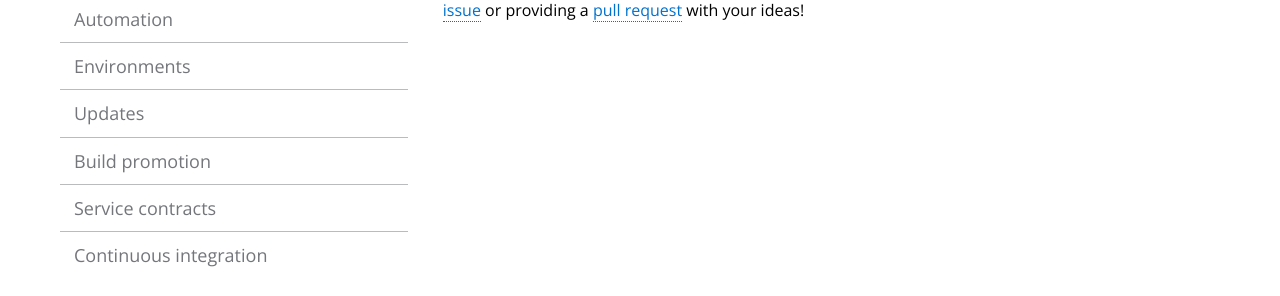
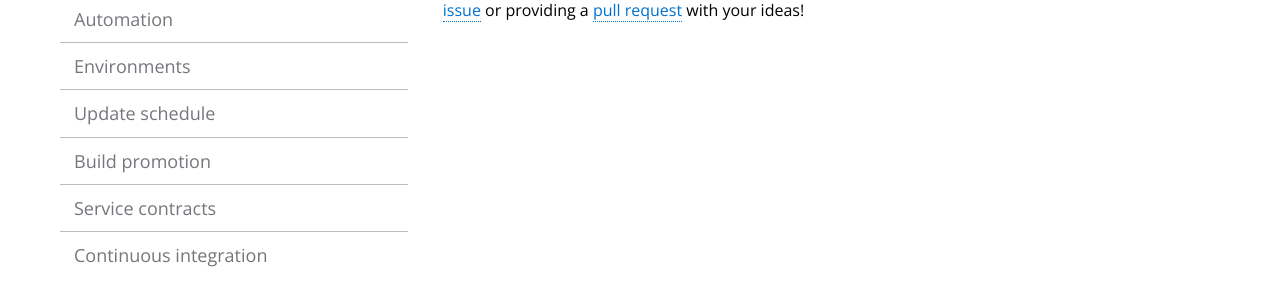
Before and after one commit to 18F/dev-environment, a Jekyll site: the page built from index.md, in a window 1280 px wide. Shown: the part 302-598 px from the top of the page. Built offline with Jekyll 4.4.1, drawn with Linux system fonts in a browser that asks for light colours; nearby versions of some CDN libraries; Markdown is read by kramdown in place of the engine named in the settings.

Commit message:
Fix Update schedule. menu item

```diff
--- a/_config.yml
+++ b/_config.yml
@@ -39,7 +39,7 @@ navigation:
 - text: Environments
   url: environments/
   internal: true
-- text: Updates
+- text: Update schedule
   url: updates/
   internal: true
 - text: Build promotion
```
